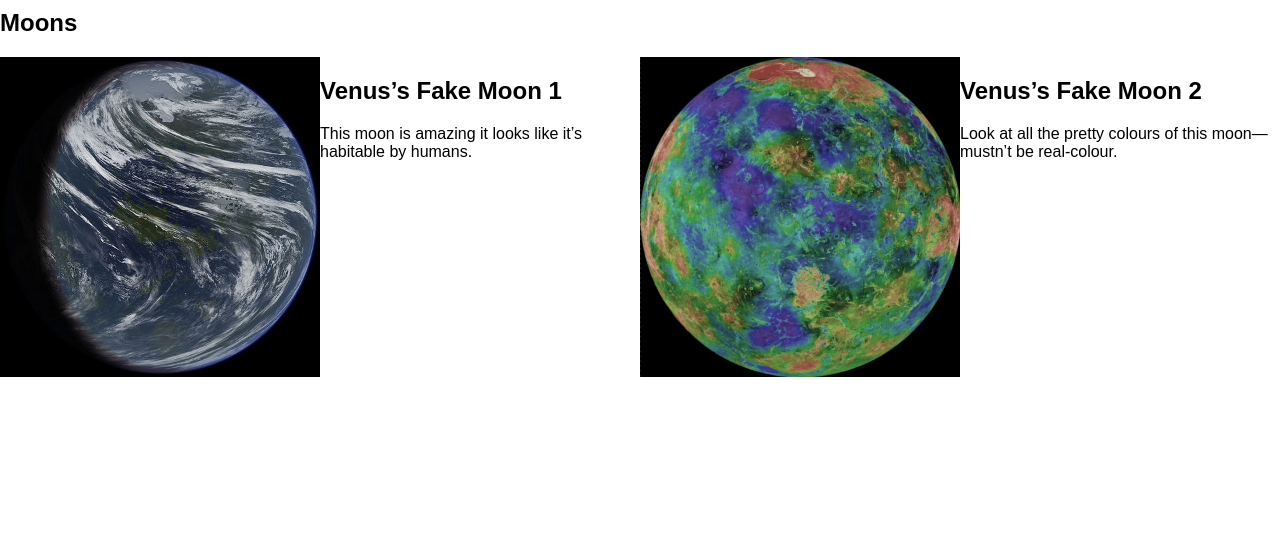
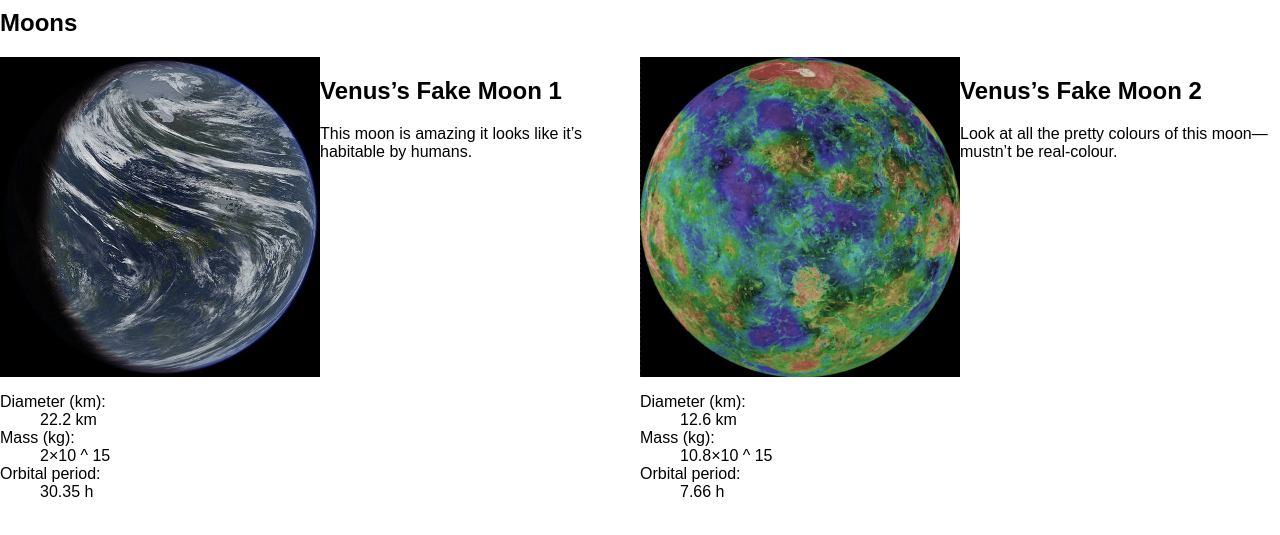
Before and after one commit to JamAbalos/planet-website, a plain HTML site: page moons.html in a window 1280 px wide. Shown: the part 61-596 px from the top of the page. Drawn offline with Linux system fonts and the light colour scheme.

Commit message:
added more content to moons.html

```diff
--- a/moons.html
+++ b/moons.html
@@ -3,6 +3,7 @@
 <head>
 	<meta charset="UTF-8">
 	<title>Planet Website</title>
+	<link href="css/typography.css" rel="stylesheet">
 	<link href="css/grid.css" rel="stylesheet">
 	<link href="css/main.css" rel="stylesheet">
 	<meta name="handheldfriendly" content="true">
@@ -33,6 +34,16 @@
 				<h2>Venus’s Fake Moon 1</h2>
 				<p>This moon is amazing it looks like it’s habitable by humans.</p>
 			</div>
+			<div class="unit sx-1 s- m-1 l-1">
+				<dl>
+					<dt>Diameter (km):</dt>
+					<dd>22.2 km</dd>
+					<dt>Mass (kg):</dt>
+					<dd>2×10 ^ 15</dd>
+					<dt>Orbital period:</dt>
+					<dd>30.35 h</dd>
+				</dl>
+			</div>
 		</div>
 	</div>
 
@@ -45,6 +56,16 @@
 				<h2>Venus’s Fake Moon 2</h2>
 				<p>Look at all the pretty colours of this moon—mustn’t be real-colour.</p>
 			</div>
+			<div class="unit sx-1 s- m-1 l-1">
+				<dl>
+					<dt>Diameter (km):</dt>
+					<dd>12.6 km</dd>
+					<dt>Mass (kg):</dt>
+					<dd>10.8×10 ^ 15</dd>
+					<dt>Orbital period:</dt>
+					<dd>7.66 h</dd>
+				</dl>
+			</div>
 		</div>
 	</div>
 
```
